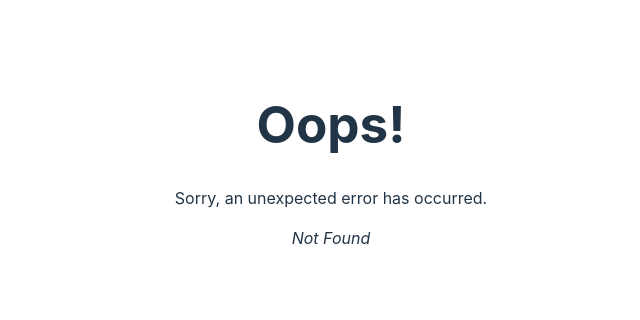
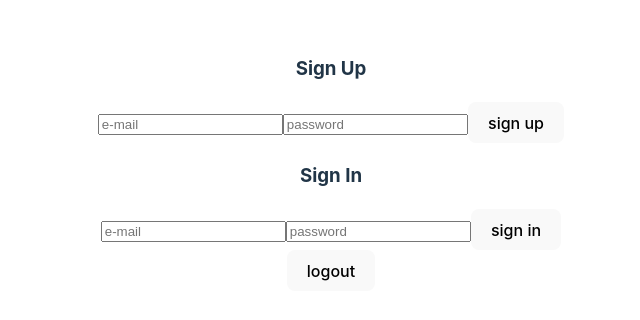
Before and after one commit to codestudent24/graphiql-app, a React (Vite) app: page /auth in a window 1280 px wide. Before the commit this address had no page. Shown: the part 236-556 px from the top of the page, without its empty margins (309-949 px from the left). Built offline with nearby package versions, Linux system fonts and the light colour scheme; no server answers.

Commit message:
feat: implement firebase auth

```diff
--- a/package.json
+++ b/package.json
@@ -18,6 +18,7 @@
     "eslint-plugin-import": "^2.29.0",
     "eslint-plugin-jsx-a11y": "^6.8.0",
     "eslint-plugin-react": "^7.33.2",
+    "firebase": "^10.7.1",
     "prettier": "^3.1.0",
     "react": "^18.2.0",
     "react-dom": "^18.2.0",
--- /dev/null
+++ b/src/components/Auth/Login.tsx
@@ -0,0 +1,38 @@
+import { useRef } from 'react';
+import { signOut, signInWithEmailAndPassword } from 'firebase/auth';
+import { auth } from '../../firebase-config';
+
+export default function Login() {
+  const loginMail = useRef<HTMLInputElement>(null);
+  const loginPassword = useRef<HTMLInputElement>(null);
+
+  const login = async () => {
+    if (loginMail.current && loginPassword.current) {
+      try {
+        const user = await signInWithEmailAndPassword(auth, loginMail.current.value, loginPassword.current.value);
+        console.log(user);
+      } catch (error) {
+        console.log(error);
+      }
+    }
+  };
+
+  const logout = () => {
+    signOut(auth);
+    if (loginMail.current) loginMail.current.value = '';
+    if (loginPassword.current) loginPassword.current.value = '';
+  };
+
+  return (
+    <>
+      <div className="signin">
+        <h3>Sign In</h3>
+        <input placeholder="e-mail" ref={loginMail} />
+        <input placeholder="password" ref={loginPassword} />
+        <button onClick={login}>sign in</button>
+      </div>
+
+      <button onClick={logout}>logout</button>
+    </>
+  );
+}
--- /dev/null
+++ b/src/components/Auth/Register.tsx
@@ -0,0 +1,32 @@
+import { useRef } from 'react';
+import { createUserWithEmailAndPassword } from 'firebase/auth';
+import { auth } from '../../firebase-config';
+
+export default function Register() {
+  const registerMail = useRef<HTMLInputElement>(null);
+  const registerPassword = useRef<HTMLInputElement>(null);
+
+  const register = async () => {
+    if (registerMail.current && registerPassword.current) {
+      try {
+        const user = await createUserWithEmailAndPassword(
+          auth,
+          registerMail.current.value,
+          registerPassword.current.value,
+        );
+        console.log(user);
+      } catch (error) {
+        console.log(error);
+      }
+    }
+  };
+
+  return (
+    <div className="signup">
+      <h3>Sign Up</h3>
+      <input placeholder="e-mail" ref={registerMail} />
+      <input placeholder="password" ref={registerPassword} />
+      <button onClick={register}>sign up</button>
+    </div>
+  );
+}
--- /dev/null
+++ b/src/firebase-config.ts
@@ -0,0 +1,16 @@
+import { initializeApp } from 'firebase/app';
+import { getAuth } from 'firebase/auth';
+import { API_KEY, AUTH_DOMAIN, PROJECT_ID } from './share/const';
+
+const firebaseConfig = {
+  apiKey: API_KEY,
+  authDomain: AUTH_DOMAIN,
+  projectId: PROJECT_ID,
+  storageBucket: 'graphi-ql.appspot.com',
+  messagingSenderId: '689686768200',
+  appId: '1:689686768200:web:035fb67fa79b507f49067d',
+};
+
+const app = initializeApp(firebaseConfig);
+
+export const auth = getAuth(app);
--- a/src/main.tsx
+++ b/src/main.tsx
@@ -4,12 +4,17 @@ import { createBrowserRouter, RouterProvider } from 'react-router-dom';
 import ErrorPage from './pages/ErrorPage.tsx';
 import App from './App.tsx';
 import './index.css';
+import Auth from './pages/Auth.tsx';
 
 const router = createBrowserRouter([
   {
     path: '/',
     element: <App />,
     errorElement: <ErrorPage />,
+  },
+  {
+    path: 'auth',
+    element: <Auth />,
   },
 ]);
 
--- /dev/null
+++ b/src/pages/Auth.tsx
@@ -0,0 +1,23 @@
+import { onAuthStateChanged } from 'firebase/auth';
+import { auth } from '../firebase-config';
+import Register from '../components/Auth/Register';
+import Login from '../components/Auth/Login';
+
+const CURRENT_USER = 'currentUser';
+
+export default function Auth() {
+  onAuthStateChanged(auth, (currentUser) => {
+    if (currentUser === null) {
+      localStorage.removeItem(CURRENT_USER);
+    } else {
+      localStorage.setItem(CURRENT_USER, JSON.stringify(currentUser));
+    }
+  });
+
+  return (
+    <div className="auth">
+      <Register />
+      <Login />
+    </div>
+  );
+}
--- /dev/null
+++ b/src/share/const.ts
@@ -0,0 +1,3 @@
+export const API_KEY = 'AIzaSyCgUpmL2myUZ7REiCYQag8Z0XHQPOCKlb4';
+export const AUTH_DOMAIN = 'graphi-ql.firebaseapp.com';
+export const PROJECT_ID = 'graphi-ql';
```
Also changed, not shown: 1 other file (tests, documents, lock files or other folders).
